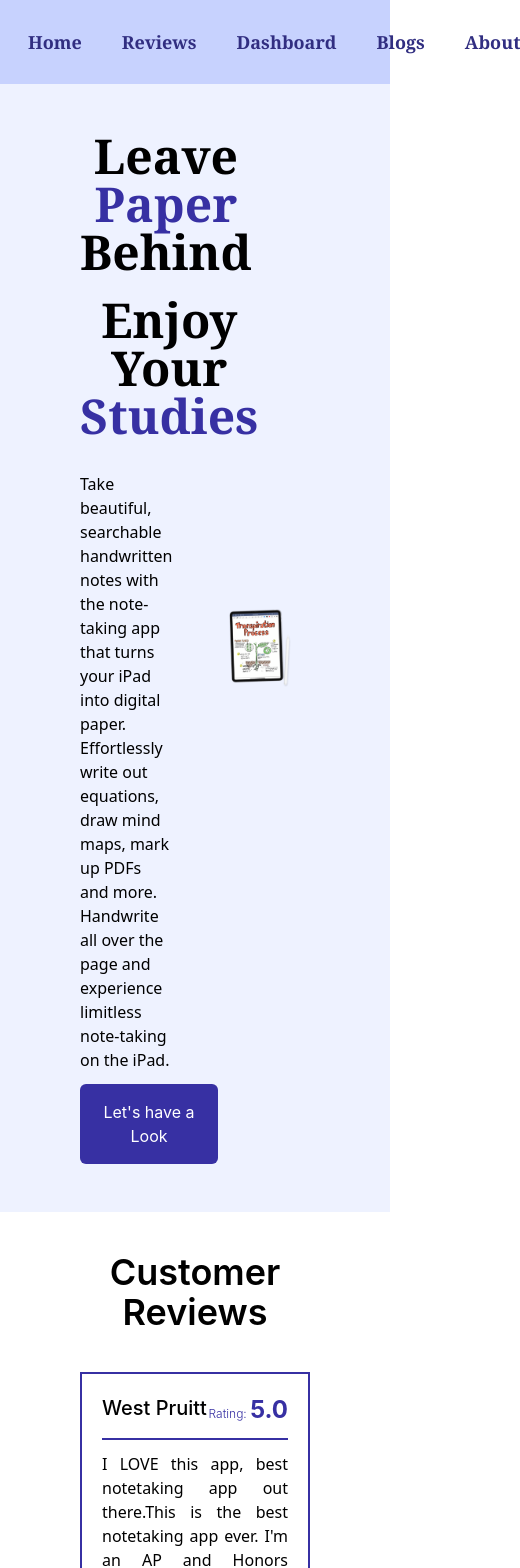
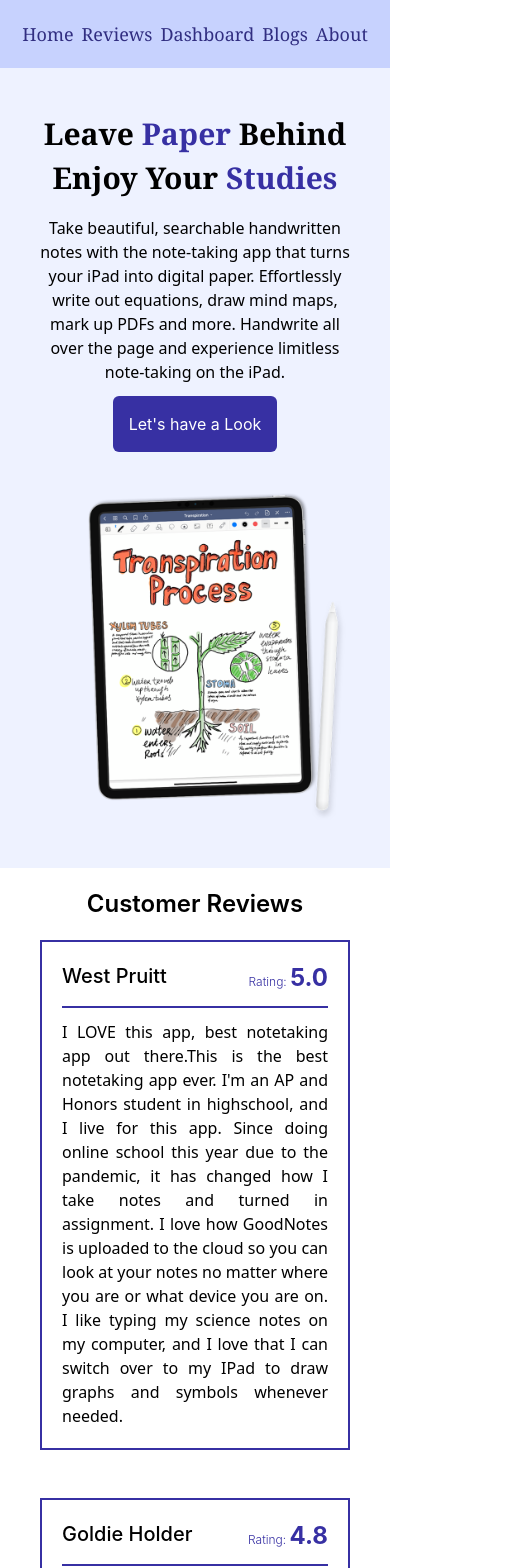
Before and after one commit to SaraAzmin/Product-Analysis-Website-with-React, a React (Create React App) app: page /home in a window 390 px wide. Shown: the top 1568 px of the page, 520 px wide, since content can reach past the window. Built offline with nearby package versions, Linux system fonts and the light colour scheme.

Commit message:
responsiveness fixed

```diff
--- a/src/components/CustomerReviewSection/CustomerReviewSection.js
+++ b/src/components/CustomerReviewSection/CustomerReviewSection.js
@@ -10,16 +10,16 @@ const CustomerReviewSection = () => {
     const threeReviews = reviews.slice(0, 3);
 
     return (
-        <div className='mx-20'>
-            <h2 className='text-4xl pt-10 font-semibold'>Customer Reviews</h2>
-            <div className='grid grid-cols-1 md:grid-cols-2 lg:grid-cols-3 gap-12 py-10'>
+        <div className='mx-10 md:mx-20'>
+            <h2 className='text-2xl md:text-4xl pt-5 md:pt-10 font-semibold'>Customer Reviews</h2>
+            <div className='grid grid-cols-1 md:grid-cols-2 lg:grid-cols-3 gap-12 py-5 md:py-10'>
                 {
 
                     threeReviews.map(review => <Review key={review.id} review={review}></Review>)
                 }
             </div>
             <Link to="/reviews">
-                <button className='bg-indigo-800 text-white py-4 px-8 mb-10 rounded-lg hover:bg-indigo-400 font-semibold'>See All Reviews</button>
+                <button className='bg-indigo-800 text-white py-4 px-8 mb-5 md:mb-10 rounded-lg hover:bg-indigo-400 font-semibold'>See All Reviews</button>
 
             </Link>
 
--- a/src/components/Dashboard/Dashboard.js
+++ b/src/components/Dashboard/Dashboard.js
@@ -6,8 +6,8 @@ import MyPieChart from '../MyPieChart/MyPieChart';
 
 const Dashboard = () => {
     return (
-        <div className='mx-20'>
-            <div className='grid grid-cols-1 lg:grid-cols-2 gap-14 py-10'>
+        <div className='mx-10 md:mx-20'>
+            <div className='grid grid-cols-1 lg:grid-cols-2 gap-8 md:gap-14 py-5 md:py-10'>
                 <MyLineChart></MyLineChart>
                 <MyAreaChart></MyAreaChart>
                 <MyBarChart></MyBarChart>
--- a/src/components/Header/Header.js
+++ b/src/components/Header/Header.js
@@ -3,13 +3,13 @@ import { Link } from 'react-router-dom';
 
 const Header = () => {
     return (
-        <div className='p-7 bg-indigo-200 text-indigo-900 font-serif'>
+        <div className='px-2 py-5 md:p-7 bg-indigo-200 text-indigo-900 font-serif'>
             <nav>
-                <Link className='text-lg font-semibold hover:text-white' to="/home">Home</Link>
-                <Link className='mx-10 text-lg font-semibold hover:text-white' to="/reviews">Reviews</Link>
-                <Link className='text-lg font-semibold hover:text-white' to="/dashboard">Dashboard</Link>
-                <Link className='mx-10 text-lg font-semibold hover:text-white' to="/blogs">Blogs</Link>
-                <Link className='text-lg font-semibold hover:text-white' to="/about">About</Link>
+                <Link className='text-lg font-medium md:font-semibold hover:text-white' to="/home">Home</Link>
+                <Link className='mx-2 md:mx-10 text-lg font-medium md:font-semibold hover:text-white' to="/reviews">Reviews</Link>
+                <Link className='text-lg font-medium md:font-semibold hover:text-white' to="/dashboard">Dashboard</Link>
+                <Link className=' mx-2 md:mx-10 text-lg font-medium md:font-semibold hover:text-white' to="/blogs">Blogs</Link>
+                <Link className='text-lg font-medium md:font-semibold hover:text-white' to="/about">About</Link>
             </nav>
         </div>
     );
--- a/src/components/IntroductionSection/IntroductionSection.js
+++ b/src/components/IntroductionSection/IntroductionSection.js
@@ -3,15 +3,15 @@ import Pic from '../../images/pic.png';
 
 const IntroductionSection = () => {
     return (
-        <div className='flex mx-20 items-center py-12'>
-            <div className='w-3/5 flex items-start flex-col'>
-                <h1 className='text-5xl font-semibold font-serif'>Leave <span className='text-indigo-800'>Paper</span> Behind</h1>
-                <h1 className='text-5xl font-semibold my-5 font-serif'>Enjoy Your <span className='text-indigo-800'>Studies</span></h1>
-                <p className='text-ellipsis text-left mr-14 font-normal font-sans my-3'>Take beautiful, searchable handwritten notes with the note-taking app that turns your iPad into digital paper. Effortlessly write out equations, draw mind maps, mark up PDFs and more. Handwrite all over the page and experience limitless note-taking on the iPad.</p>
-                <button className='bg-indigo-800 rounded-md text-white p-4 hover:bg-indigo-400 hover:font-medium'>Let's have a Look</button>
+        <div className='md:flex mx-10 md:mx-20 items-center py-12'>
+            <div className='md:w-3/5 flex items-center md:items-start flex-col'>
+                <h1 className='text-3xl md:text-5xl font-semibold font-serif'>Leave <span className='text-indigo-800'>Paper</span> Behind</h1>
+                <h1 className='text-3xl md:text-5xl font-semibold my-2 md:my-5 font-serif'>Enjoy Your <span className='text-indigo-800'>Studies</span></h1>
+                <p className='text-ellipsis text-center md:text-left md:mr-14 font-normal font-sans my-3'>Take beautiful, searchable handwritten notes with the note-taking app that turns your iPad into digital paper. Effortlessly write out equations, draw mind maps, mark up PDFs and more. Handwrite all over the page and experience limitless note-taking on the iPad.</p>
+                <button className='bg-indigo-800 rounded-md text-white p-4 hover:bg-indigo-400 hover:font-medium mb-10 md:mb-0'>Let's have a Look</button>
             </div>
-            <div className='w-2/5'>
-                <img className='w-4/5' src={Pic} alt="" />
+            <div className=' md:w-2/5'>
+                <img className='md:w-4/5 ' src={Pic} alt="" />
 
             </div>
         </div>
--- a/src/components/Reviews/Reviews.js
+++ b/src/components/Reviews/Reviews.js
@@ -7,8 +7,8 @@ const Reviews = () => {
     const [reviews, setReviews] = useReviews([]);
 
     return (
-        <div className='mx-20'>
-            <div className='grid grid-cols-1 md:grid-cols-2 lg:grid-cols-3 gap-12 py-10'>
+        <div className='mx-10 md:mx-20'>
+            <div className='grid grid-cols-1 md:grid-cols-2 lg:grid-cols-3 gap-6 md:gap-12 py-10'>
                 {
 
                     reviews.map(review => <Review key={review.id} review={review}></Review>)
--- a/src/components/WhatISContextAPI/WhatISContextAPI.js
+++ b/src/components/WhatISContextAPI/WhatISContextAPI.js
@@ -2,9 +2,9 @@ import React from 'react';
 
 const WhatISContextAPI = () => {
     return (
-        <div className='mx-20 mb-10'>
+        <div className='mx-10 md:mx-20 mb-5 md:mb-10'>
             <h4 className='text-2xl font-semibold'>What is Context API?</h4>
-            <p className='px-20 text-justify my-5'>In general, when we want to send a prop from a component to another component multiple level lower than that. We have to send the prop step by step all the way through every component. This is prop drilling which is not a secure way of passing data. Context API solves this problem and lets us avoid prop drilling. One can simply create a context in the component from where they want to send. After that use the context in the component needed. </p>
+            <p className='md:px-20 text-justify my-5'>In general, when we want to send a prop from a component to another component multiple level lower than that. We have to send the prop step by step all the way through every component. This is prop drilling which is not a secure way of passing data. Context API solves this problem and lets us avoid prop drilling. One can simply create a context in the component from where they want to send. After that use the context in the component needed. </p>
         </div>
     );
 };
--- a/src/components/WhatIsSemanticTag/WhatIsSemanticTag.js
+++ b/src/components/WhatIsSemanticTag/WhatIsSemanticTag.js
@@ -2,9 +2,9 @@ import React from 'react';
 
 const WhatIsSemanticTag = () => {
     return (
-        <div className='mx-20 mb-20'>
+        <div className='mx-10 md:mx-20 mb-20'>
             <h4 className='text-2xl font-semibold'>What is Semantic Tag?</h4>
-            <p className='px-20 text-justify my-5'>Semantic tag means meaningful tags. Which gives the idea about the content inside the tag. One can distinguish what the element will look like on the page by these tag. It makes the code more readable. HTML5 has added some semantic tags such as: header, nav, main, footber, article, aside etc.  </p>
+            <p className='md:px-20 text-justify my-5'>Semantic tag means meaningful tags. Which gives the idea about the content inside the tag. One can distinguish what the element will look like on the page by these tag. It makes the code more readable. HTML5 has added some semantic tags such as: header, nav, main, footber, article, aside etc.  </p>
         </div>
     );
 };
```
Also changed, not shown: 1 other file (tests, documents, lock files or other folders).
